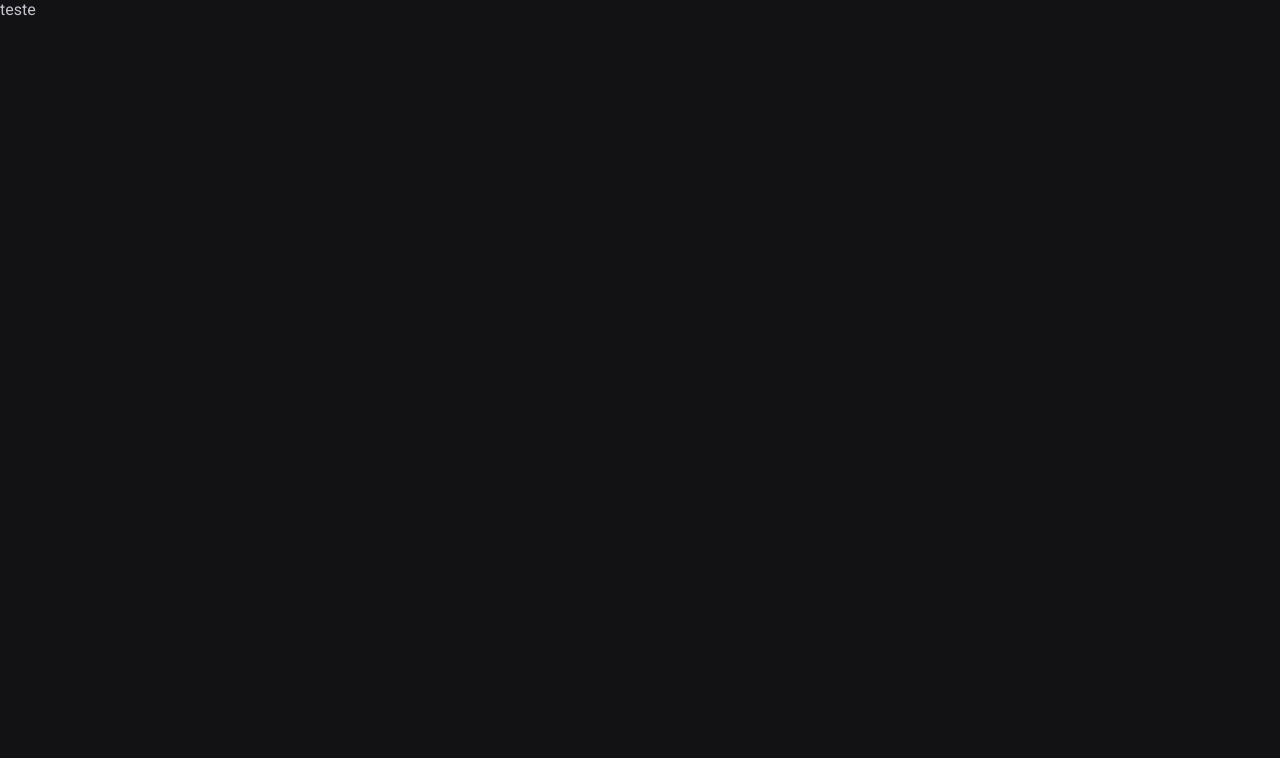
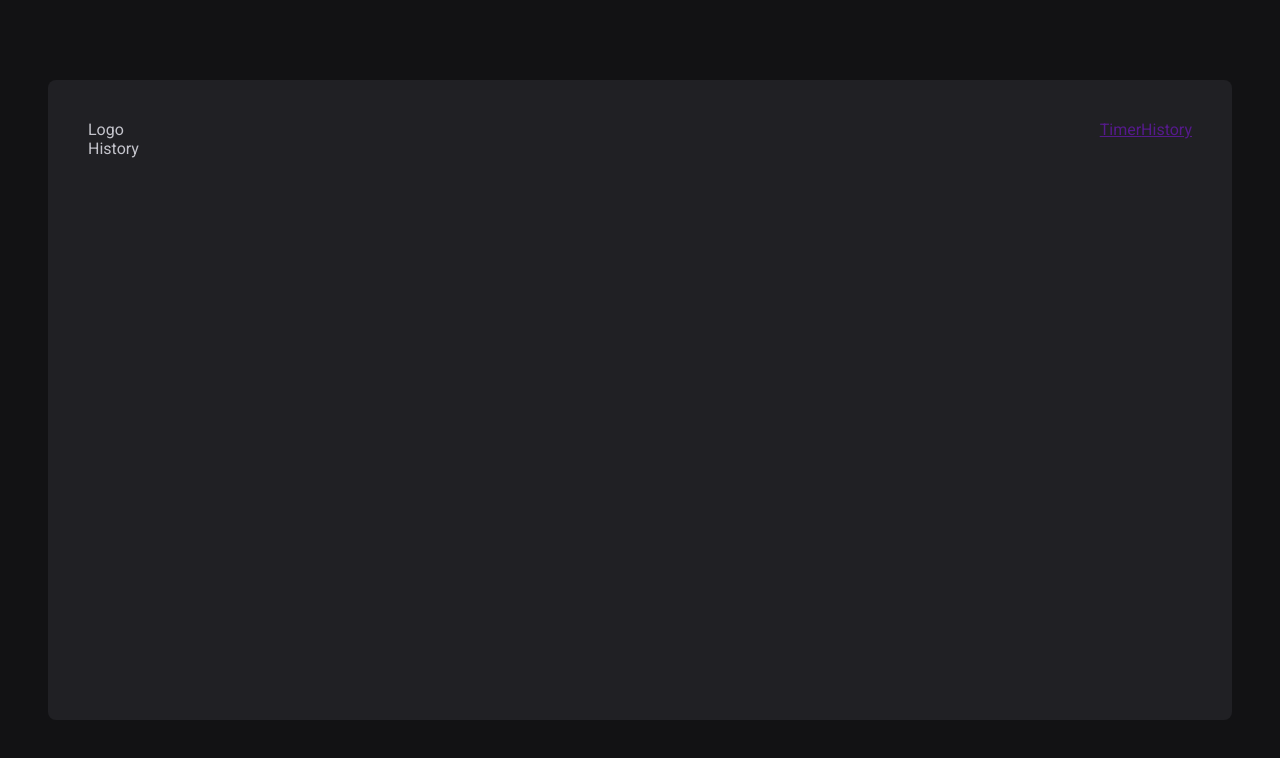
Before and after one commit to FerrazNathan/focus-timer, a React (Vite) app: page /history in a window 1280 px wide. Shown: the top 758 px of the page. Built offline with nearby package versions, Linux system fonts and the light colour scheme.

Commit message:
add some styles and new components globals

```diff
--- a/package.json
+++ b/package.json
@@ -12,6 +12,7 @@
   "dependencies": {
     "react": "^18.2.0",
     "react-dom": "^18.2.0",
+    "react-router-dom": "^6.8.1",
     "styled-components": "^5.3.6"
   },
   "devDependencies": {
--- /dev/null
+++ b/src/Router.tsx
@@ -0,0 +1,15 @@
+import { Routes, Route } from 'react-router-dom'
+import { Home } from './/pages/home'
+import { DefaultLayout } from './layouts/DefaultLayout'
+import { History } from './pages/history'
+
+export function Router() {
+  return (
+    <Routes>
+      <Route path="/" element={<DefaultLayout />}>
+        <Route path="/" element={<Home />} />
+        <Route path="/history" element={<History />} />
+      </Route>
+    </Routes>
+  )
+}
--- /dev/null
+++ b/src/components/Header/index.tsx
@@ -0,0 +1,14 @@
+import React from 'react'
+import * as S from './styles'
+
+export function Header() {
+  return (
+    <S.ContainerHeader>
+      <span>Logo</span>
+      <nav>
+        <a href="">Timer</a>
+        <a href="">History</a>
+      </nav>
+    </S.ContainerHeader>
+  )
+}
--- /dev/null
+++ b/src/components/Header/styles.ts
@@ -0,0 +1,7 @@
+import styled from 'styled-components'
+
+export const ContainerHeader = styled.header`
+  display: flex;
+  align-items: center;
+  justify-content: space-between;
+`
--- /dev/null
+++ b/src/layouts/DefaultLayout/index.tsx
@@ -0,0 +1,14 @@
+import React from 'react'
+import { Outlet } from 'react-router-dom'
+import { Header } from '../../components/Header'
+
+import * as S from './styles'
+
+export function DefaultLayout() {
+  return (
+    <S.ContainerLayoutDefault>
+      <Header />
+      <Outlet />
+    </S.ContainerLayoutDefault>
+  )
+}
--- /dev/null
+++ b/src/layouts/DefaultLayout/styles.ts
@@ -0,0 +1,12 @@
+import styled from 'styled-components'
+
+export const ContainerLayoutDefault = styled.div`
+  max-width: 74rem;
+  height: calc(100vh - 10rem);
+  margin: 5rem auto;
+  padding: 2.5rem;
+  background: ${(props) => props.theme.colors.gray800};
+  border-radius: 8px;
+  display: flex;
+  flex-direction: column;
+`
--- a/src/pages/App.tsx
+++ b/src/pages/App.tsx
@@ -2,13 +2,17 @@ import { useState } from 'react'
 import { ThemeProvider } from 'styled-components'
 import { themeDefault } from '../styles/themes/themeDefault'
 import { GlobalStyle } from '../styles/global'
+import { Router } from '../Router'
+import { BrowserRouter } from 'react-router-dom'
 
 export function App() {
   const [count, setCount] = useState(0)
 
   return (
     <ThemeProvider theme={themeDefault}>
-      teste
+      <BrowserRouter>
+        <Router />
+      </BrowserRouter>
       <GlobalStyle />
     </ThemeProvider>
   )
--- /dev/null
+++ b/src/pages/history/index.tsx
@@ -0,0 +1,5 @@
+import React from 'react'
+
+export function History() {
+  return <div>History</div>
+}
--- /dev/null
+++ b/src/pages/home/index.tsx
@@ -0,0 +1,5 @@
+import React from 'react'
+
+export function Home() {
+  return <div>Home</div>
+}
```
Also changed, not shown: 1 other file (tests, documents, lock files or other folders).
